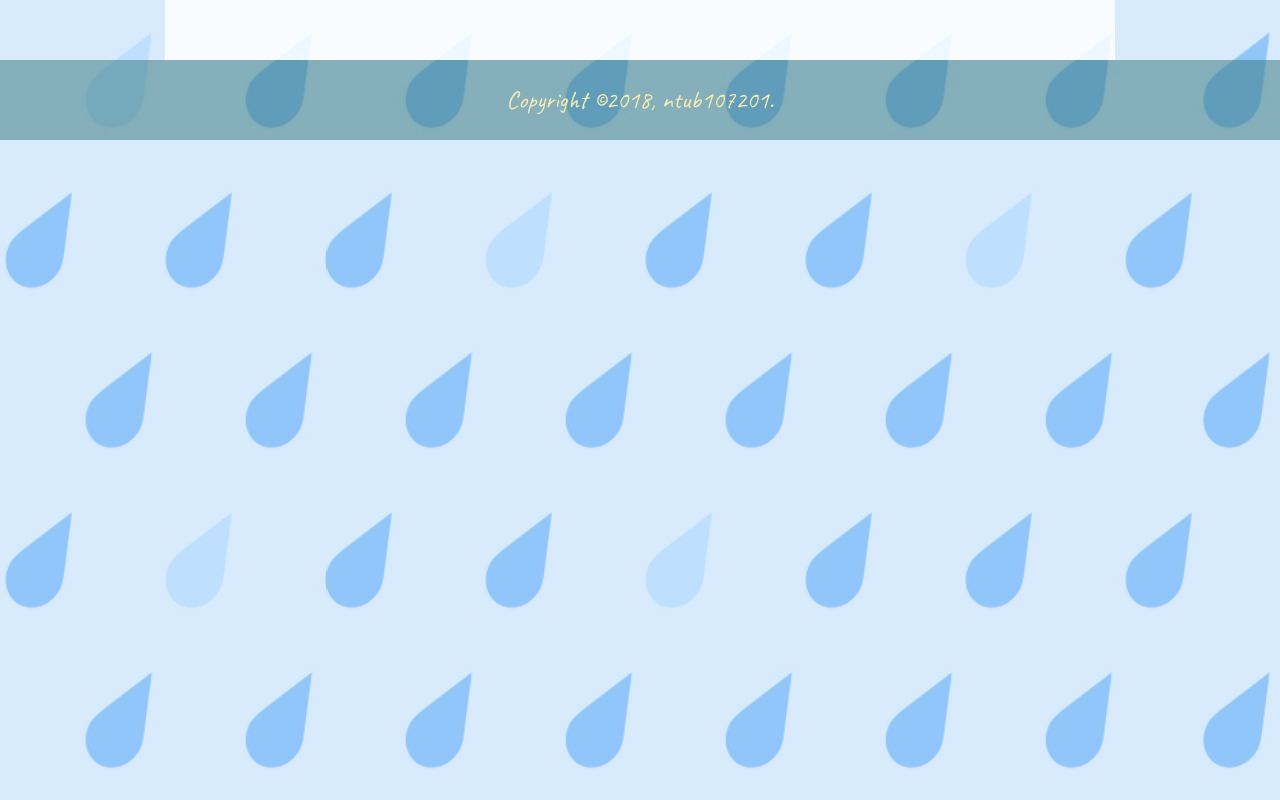
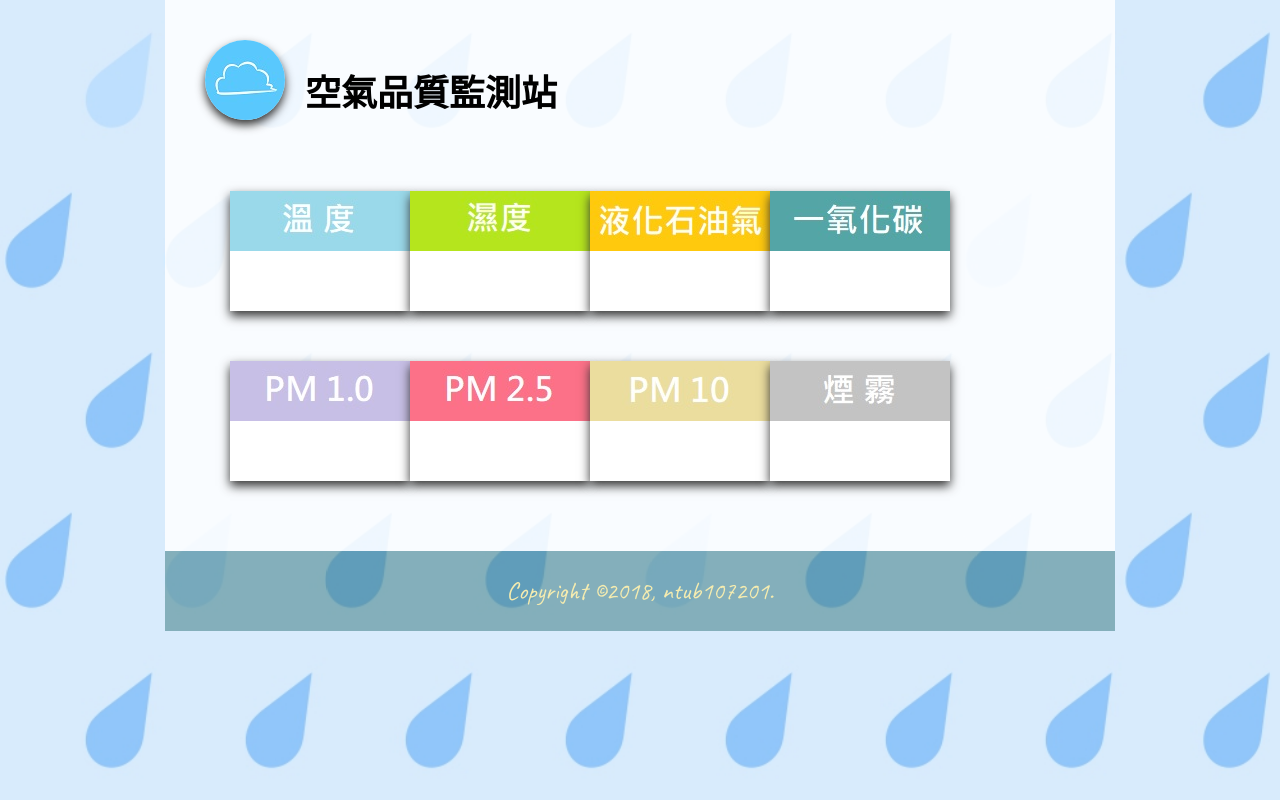
Before and after one commit to sofia0416/107201GIT, a plain HTML site: page web/506100.html in a window 1280 px wide. Drawn offline with Linux system fonts and the light colour scheme; a web font is replaced by a local one.

Commit message:
增加東西
增加Logo、標題字、顯示數據方塊(沒有數字)

```diff
--- a/web/506100.html
+++ b/web/506100.html
@@ -8,22 +8,69 @@
     <link href="https://fonts.googleapis.com/css?family=Caveat" rel="stylesheet">
     <link href="images/2.jpg" rel="shortcut icon">
 
+
 </head>
 
 <body>
 
     <div class="container">
         <div class="content">
+            <!-- 標題  -->
+            <img src="images/2.jpg" class="author">
+            <h1>空氣品質監測站</h1>
+
+            <!-- 小方塊 -->
+            <div class="clear"></div>
+
+            <div class="items">
+                    <!--小方塊按鈕-->
+                    <div class="item">
+                        <img src="images/a.jpg" class="flag">
+                        <!--小方塊標題-->
+                    </div>
+
+                    <div class="item">
+                        <img src="images/b.jpg" class="flag">
+                    </div>
+
+                    <div class="item">
+                        <img src="images/c.jpg" class="flag">
+                    </div>
+
+                    <div class="item">
+                        <img src="images/d.jpg" class="flag">
+                    </div>
+
+                <div class="clear"></div>
+            </div>
+
+            <div class="items2">
+                    <div class="item">
+                        <img src="images/e.jpg" class="flag">
+                    </div>
+
+                    <div class="item">
+                        <img src="images/f.jpg" class="flag">
+                    </div>
+
+                    <div class="item">
+                        <img src="images/g.jpg" class="flag">
+                    </div>
+
+                    <div class="item">
+                        <img src="images/h.jpg" class="flag">
+                    </div>
+
+                <div class="clear"></div>
+            </div>
 
         </div>
 
-    </div>
-
-
-    <!-- 頁尾copyright  -->
+        <!-- 頁尾copyright  -->
         <div class="footer">
             Copyright &copy;2018, ntub107201.
         </div>
+    </div>
 </body>
 
 </html>
--- a/web/css/arduino-1.css
+++ b/web/css/arduino-1.css
@@ -1,4 +1,14 @@
 @charset "utf-8";
+
+/* 字體                   */
+
+@import url(http://fonts.googleapis.com/earlyaccess/notosanstc.css);
+@import url(http://fonts.googleapis.com/earlyaccess/cwtexming.css);
+@import url(http://fonts.googleapis.com/earlyaccess/cwtexhei.css);
+@import url(http://fonts.googleapis.com/earlyaccess/cwtexkai.css);
+@import url(http://fonts.googleapis.com/earlyaccess/cwtexyen.css);
+@import url(http://fonts.googleapis.com/earlyaccess/cwtexfangsong.css);
+/*=========================*/
 
 
 /* 網頁                    */
@@ -36,6 +46,52 @@ div.clear{
 }
 /*=========================*/
 
+/* 標題                  */
+
+img.author{
+    border-radius: 40px;
+    float:left;
+    margin-right:20px;
+    margin-bottom:10px;
+    box-shadow:0px 5px 10px 0px #333;
+
+}
+
+p.author{
+    font-size:14px;
+    position: relative;
+    top:0;
+}
+/*=========================*/
+
+
+/* 圖片按鈕               */
+
+div.items{
+    margin-top:50px;
+    margin-bottom:50px;
+    margin-left:25px;
+}
+
+div.items2{
+    margin-top:50px;
+    margin-bottom:50px;
+    margin-left:25px;
+}
+
+div.item{
+    width:180px;
+    height:120px;
+    background:#fff;
+    float:left;
+    box-shadow:0px 5px 10px 0px #333;
+    overflow: hidden;
+
+}
+
+
+/*=========================*/
+
 
 /* 表尾                     */
 div.footer{
```
Also changed, not shown: web/images/2.jpg (added), web/images/a.jpg (added), web/images/b.jpg (added), web/images/c.jpg (added), web/images/d.jpg (added), web/images/e.jpg (added), web/images/f.jpg (added), web/images/g.jpg (added), web/images/h.jpg (added).
